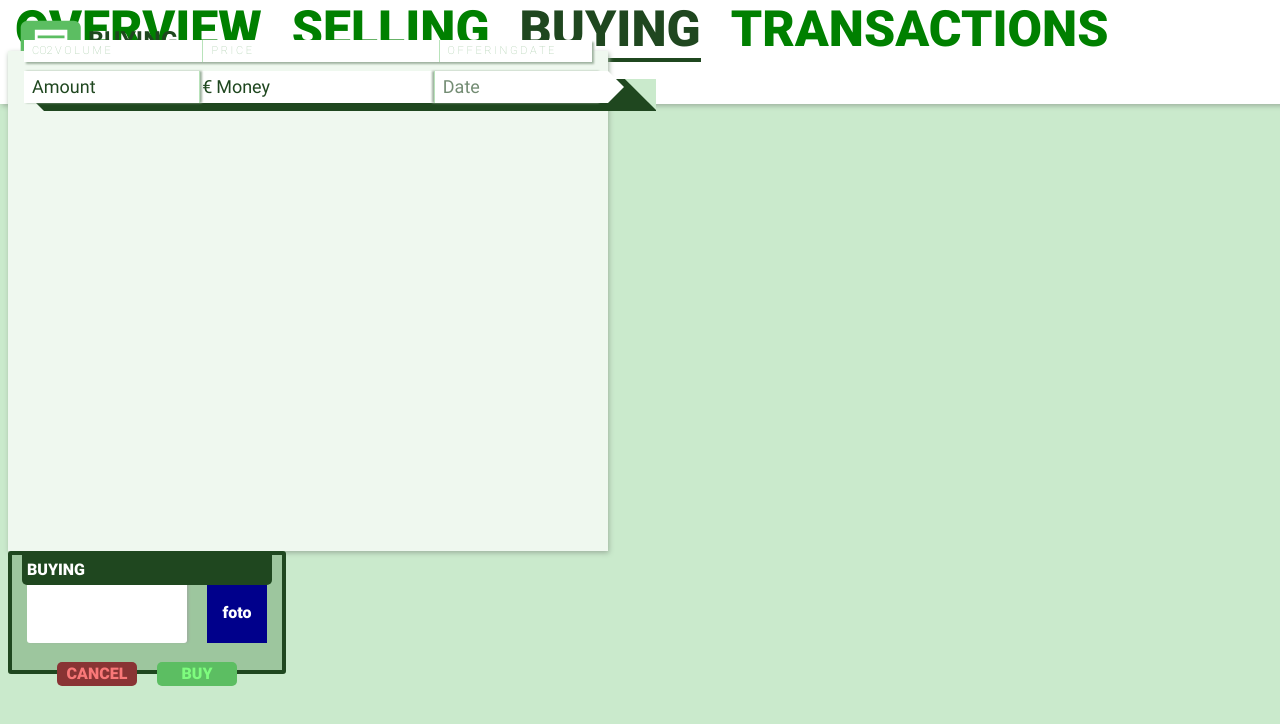
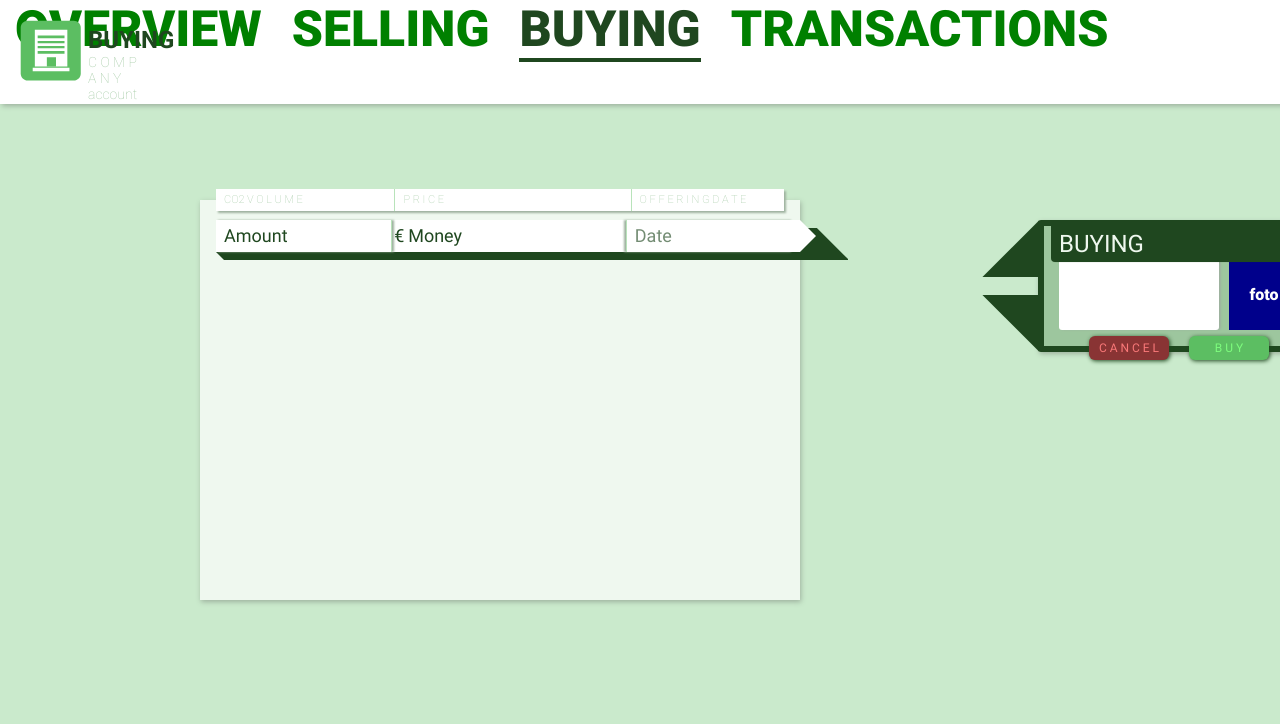
Before and after one commit to ewoldh/emission-rights, an Angular app in the folder client/: page /landing/buy in a window 1280 px wide. Shown: the top 724 px of the page. Built offline with nearby package versions, Linux system fonts and the light colour scheme; no server answers; sample sign-in values are in the browser's storage.

Commit message:
slide out animation and restructuring

```diff
--- a/client/src/app/components/company-buy/company-buy-details/company-buy-details.component.html
+++ /dev/null
@@ -1,17 +0,0 @@
-<div class="details-container">
-
-  <div class="details-header">
-    BUYING
-  </div>
-
-  <div class="details-information">
-    <div class="details-content"></div>
-    <div class="details-image">foto</div>
-  </div>
-
-  <div class="buttons-container">
-    <div class="details-button cancel" (click)="buttonClicked('cancel')">CANCEL</div>
-    <div class="details-button buy" (click)="buttonClicked('buy')">BUY</div>
-  </div>
-
-</div>
--- /dev/null
+++ b/client/src/app/components/company-buy/company-buy-rights/company-buy-details/company-buy-details.component.html
@@ -0,0 +1,20 @@
+<div class="details-container">
+  <div class="top-triangle"></div>
+  <div class="middle-block"></div>
+  <div class="bottom-triangle"></div>
+
+  <div class="details-header">
+    <div class="content">BUYING</div>
+  </div>
+
+  <div class="details-information">
+    <div class="details-content"></div>
+    <div class="details-image">foto</div>
+  </div>
+
+  <div class="buttons-container">
+    <div class="details-button cancel" (click)="buttonClicked('cancel')">C A N C E L</div>
+    <div class="details-button buy" (click)="buttonClicked('buy')">B U Y</div>
+  </div>
+
+</div>
--- a/client/src/app/components/company-buy/company-buy-details/company-buy-details.component.scss
+++ b/client/src/app/components/company-buy/company-buy-rights/company-buy-details/company-buy-details.component.scss
@@ -1,40 +1,68 @@
-@import "../../../../assets/styles/variables";
-@import "../../../../assets/styles/fonts";
+@import "../../../../../assets/styles/variables";
 
 .details-container {
-  position: relative;
+  transition: scale 0.4s;
   width: 270px;
-  height: 115px;
+  height: 120px;
   background-color: $inputGreen;
-  border: 4px solid $darkGreen;
+  border: 6px solid $darkGreen;
   border-radius: 3px;
+  box-shadow: 1px 2px 5px $inactiveItem;
+
+  .top-triangle {
+    background: none;
+    transform: rotate(225deg);
+    width: 0;
+    height: 0;
+    position: absolute;
+    top: 17px;
+    left: -39px;
+    border: 40px solid transparent;
+    border-right: 40px solid $darkGreen;
+  }
+
+  .bottom-triangle {
+    background: none;
+    transform: rotate(135deg);
+    width: 0;
+    height: 0;
+    position: absolute;
+    bottom: 17px;
+    left: -39px;
+    border: 40px solid transparent;
+    border-right: 40px solid $darkGreen;
+  }
 
   .details-header {
     z-index: 2;
     position: relative;
-    width: 240px;
-    height: 20px;
-    padding: 5px 5px 5px 5px;
-    border-bottom-left-radius: 5px;
-    border-bottom-right-radius: 5px;
+    width: 248px;
+    height: 32px;
+    padding-top: 4px;
+    padding-left: 8px;
+    border-bottom-left-radius: 4px;
+    border-bottom-right-radius: 4px;
     margin: 0 auto;
     text-align: left;
     background-color: #1f471f;
-    color: $white;
+    color: $whiteGreen;
+    font-size: 24px;
+    font-weight: 200;
+    box-shadow: 0 2px 2px -3px $darkGreen;
   }
 
   .details-information {
     z-index: 1;
     position: absolute;
-    top: 28px;
+    top: 40px;
     left: 50%;
     transform: translateX(-50%);
     width: 240px;
-    height: 60px;
+    height: 70px;
 
     .details-content {
       width: 160px;
-      height: 60px;
+      height: 70px;
       position: absolute;
       top: 0;
       left: 0;
@@ -48,10 +76,10 @@
       position: absolute;
       top: 0;
       right: 0;
-      width: 60px;
-      height: 60px;
+      width: 70px;
+      height: 70px;
       background-color: darkblue;
-      line-height: 60px;
+      line-height: 70px;
       text-align: center;
       color: $white;
     }
@@ -60,11 +88,13 @@
 
 .buttons-container {
   position: absolute;
-  bottom: -16px;
+  bottom: -8px;
   left: 50%;
   transform: translateX(-50%);
   width: 180px;
   height: 24px;
+  font-weight: 200;
+  font-size: 12px;
 
   .details-button {
     width: 80px;
@@ -75,7 +105,8 @@
     position: absolute;
     top: 0;
     cursor: pointer;
-    border-radius: 5px;
+    border-radius: 6px;
+    box-shadow: 1px 1px 4px $darkGreen;
 
     &.cancel {
       left: 0;
@@ -94,8 +125,8 @@
       background-color: $buyButton;
 
       &:hover {
-        background-color: #000000;
-        color: $white;
+        background-color: $white;
+        color: $darkGreen;
       }
     }
   }
--- a/client/src/app/components/company-buy/company-buy-rights/company-buy-rights.component.html
+++ b/client/src/app/components/company-buy/company-buy-rights/company-buy-rights.component.html
@@ -24,8 +24,16 @@
     <div class="pointer-right"></div>
     <div class="under-line">
       <div class="pointer-left"></div>
+    </div>
+    <div class="active-line"
+      (mouseenter)="this.leftBuy[0] = '26px'"
+      (mouseleave)="this.leftBuy[0] = '-26px'"
+    >
+      <div class="buy" [ngStyle]="{left: this.leftBuy[0]}">B U Y </div>
       <div class="taper-effect"></div>
     </div>
+
+    <app-company-buy-details></app-company-buy-details>
 
   </div>
 
--- a/client/src/app/components/company-buy/company-buy-rights/company-buy-rights.component.scss
+++ b/client/src/app/components/company-buy/company-buy-rights/company-buy-rights.component.scss
@@ -1,11 +1,20 @@
 @import '../../../../assets/styles/variables';
 
 .background-content {
-    position: relative;
+    position: absolute;
+    top: 200px;
+    left: 200px;
     width: 600px;
-    height: 500px;
+    height: 400px;
     background-color: $whiteGreen;
     box-shadow: 1px 2px 5px $inactiveItem;
+
+    app-company-buy-details {
+        position: absolute;
+        top: 0;
+        right: -520px;
+        z-index: 10;
+    }
 
     .table-top-row {
         position: absolute;
@@ -85,13 +94,39 @@
 .under-line {
     position: absolute;
     top: 8px;
-    left: 12px;
+    left: 0;
     background-color: $darkGreen;
-    width: 620px;
+    width: 584px;
     height: 32px;
     z-index: 1;
+}
+
+.active-line {
+    transition: width 0.4s;
+    position: absolute;
+    background-color: $darkGreen;
+    top: 8px;
+    left: 584px;
+    width: 48px;
+    height: 32px;
+
+    &:hover {
+        width: 96px;
+    }
+
+    .buy {
+        transition: left 0.4s;
+        position: absolute;
+        top: 0;
+        font-size: 12px;
+        font-weight: 200;
+        color: $white;
+        line-height: 32px;
+        pointer-events: none;
+    }
 
     .taper-effect {
+        pointer-events: none;
         background: none;
         transform: rotate(135deg);
         width: 0;
@@ -118,6 +153,7 @@
 }
 
 .pointer-right {
+    pointer-events: none;
     background: none;
     width: 0;
     height: 0;
--- a/client/src/app/components/company-buy/company-buy-rights/company-buy-rights.component.ts
+++ b/client/src/app/components/company-buy/company-buy-rights/company-buy-rights.component.ts
@@ -6,10 +6,9 @@ import { Component, OnInit } from '@angular/core';
   styleUrls: ['./company-buy-rights.component.scss']
 })
 export class CompanyBuyRightsComponent implements OnInit {
-
-  constructor() { }
+  public leftBuy: string[] = [];
 
   ngOnInit() {
+    this.leftBuy.push('-26px');
   }
-
 }
--- a/client/src/app/components/company-buy/company-buy.component.html
+++ b/client/src/app/components/company-buy/company-buy.component.html
@@ -1,5 +1,4 @@
 <div>
   <app-company-buy-filter></app-company-buy-filter>
   <app-company-buy-rights></app-company-buy-rights>
-  <app-company-buy-details></app-company-buy-details>
 </div>
--- a/client/src/app/components/emission-header/emission-header.component.scss
+++ b/client/src/app/components/emission-header/emission-header.component.scss
@@ -36,8 +36,8 @@
         position: absolute;
         top: 0;
         left: 0;
-        font-size: 25px;
-        line-height: 25px;
+        font-size: 24px;
+        line-height: 24px;
         width: calc(100% - 60px);
         height: 34px;
         border-bottom: 4px solid $darkGreen;
```
Also changed, not shown: client/src/app/app.module.ts (+17 -17 lines), client/src/app/components/company-buy/company-buy-rights/company-buy-details/company-buy-details.component.ts (renamed from client/src/app/components/company-buy/company-buy-details/company-buy-details.component.ts), 1 other file (tests, documents, lock files or other folders).
